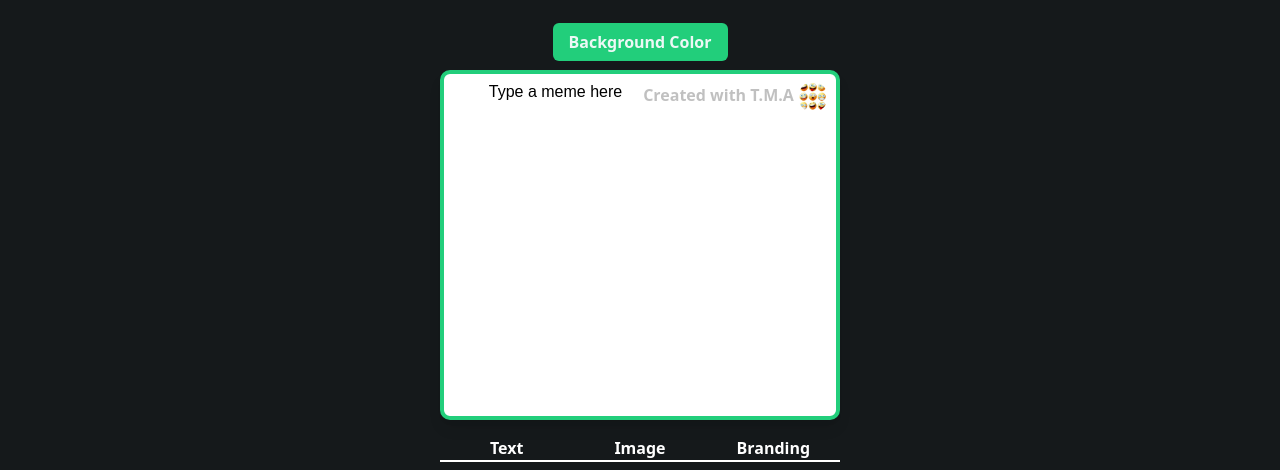
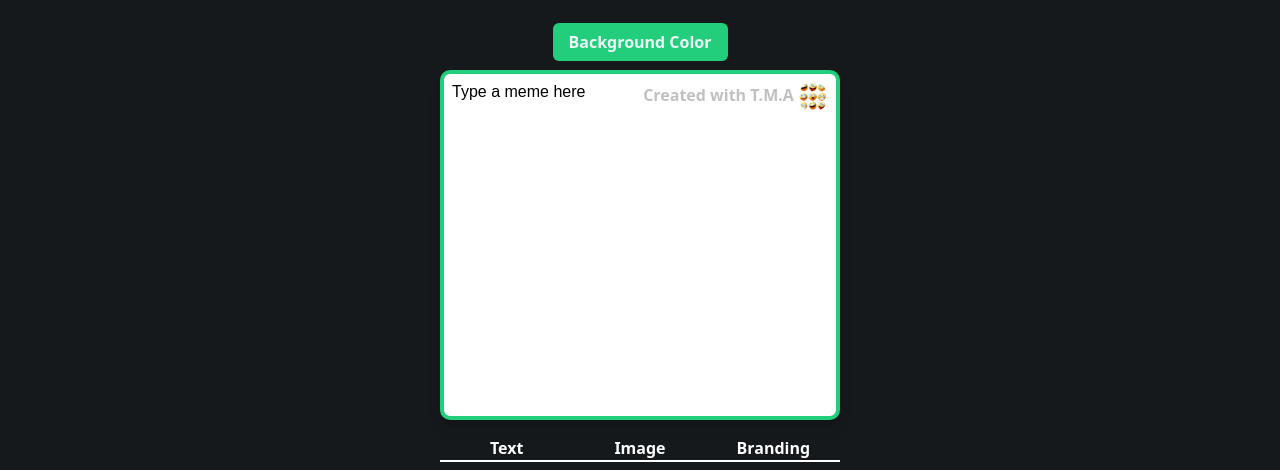
Before and after one commit to cyberohn2/The-Meme-App, a React (Vite) app: page /The-Meme-App/Meme-Editor in a window 1280 px wide. Shown: the part 150-620 px from the top of the page. Built offline with nearby package versions, Linux system fonts and the light colour scheme.

Commit message:
fixed: line wrap and added: meme image download function

```diff
--- a/package.json
+++ b/package.json
@@ -11,6 +11,7 @@
     "preview": "vite preview"
   },
   "dependencies": {
+    "html2canvas": "^1.4.1",
     "react": "^18.2.0",
     "react-dom": "^18.2.0",
     "react-router-dom": "^6.23.1"
--- a/src/Pages/MemeEditor.jsx
+++ b/src/Pages/MemeEditor.jsx
@@ -2,6 +2,7 @@ import React, { useEffect, useRef, useState } from "react";
 import palette from "../assets/palette.svg";
 import heroImg from "/hero-img.png";
 import useDrag from "../useDrag";
+import html2canvas from 'html2canvas';
 
 const MemeEditor = () => {
     const [bgColor, setBgColor] = useState("#ffffff");
@@ -25,6 +26,20 @@ const MemeEditor = () => {
     const fonts = useRef([
         "Arial", "Calibri", "Times New Roman", "Helvetica", "Sans-Serif", "Verdana", "Georgia", "Courier New", "Trebuchet MS", "Comic Sans", "Impact", "Lucida Console", "Monaco", "Brush Script MT", "Segoe UI", "Open Sans", "Lato", "Merriweather", "Playfair Display", "Ubuntu", "Garamond", "Bodoni", "Didot", "Futura", "Avant Garde", "Gill Sans", "Lobster", "Pacifico", "Dancing Script", "Museo", "Rockwell", "Arial Black", "Courier", "Franklin Gothic Medium", "Lucida Sans Unicode"
     ]);
+
+    const memeRef = useRef();
+
+    const downloadMeme = async () => {
+        const element = memeRef.current;
+        const canvas = await html2canvas(element, { useCORS: true });
+        const dataUrl = canvas.toDataURL('image/png');
+        const link = document.createElement('a');
+        link.href = dataUrl;
+        link.download = 'meme.png';
+        document.body.appendChild(link);
+        link.click();
+        document.body.removeChild(link);
+      };
 
     const handleBgColor = (e) => {
         setBgColor(e.target.value);
@@ -68,12 +83,14 @@ const MemeEditor = () => {
     };
 
     const handleMemeText = (e) => {
-        const index = Number(e.target.getAttribute("data-index"));
+        const newText = e.target.value;
+        const index = e.target.getAttribute("data-index")
+
         setMemeArray(prev => {
           const newState = [...prev];
           newState[index] = {
             ...newState[index],
-                text: e.target.value
+            text: newText
           };
           return newState;
         });
@@ -219,10 +236,10 @@ const MemeEditor = () => {
                     <label htmlFor="meme-img" className="px-4 py-2 w-fit whitespace-nowrap bg-accent text-gray font-bold rounded-md hover:bg-gray hover:text-accent cursor-pointer">Background Color</label>
                     <input onChange={handleBgColor} className="hidden" type="color" name="meme-img" id="meme-img" value={bgColor} />
                 </div>
-                <div style={{ background: bgColor }} className="meme-image md:w-[400px] w-[300px] h-[350px] p-2 mb-4 text-text border-4 rounded-[10px] bg-gray border-accent shadow-lg relative overflow-hidden">
+                <div  ref={memeRef} style={{ background: bgColor }} className="meme-image md:w-[400px] w-[300px] h-[350px] p-2 mb-4 text-text border-4 rounded-[10px] bg-gray border-accent shadow-lg relative overflow-hidden">
                     <span className="absolute top-2 right-2 text-[#0000003f] font-bold block">{brandName} <img className="inline rounded-full" src={brandImage.url || heroImg} width="30px" /></span>
                     {memeArray.map((meme, index) => (
-                        <input key={index} type="text" onChange={handleMemeText} data-index={index} value={meme.text} style={{ color: meme.color, fontFamily: meme.font, fontSize: `${meme.textSize}px`, fontWeight: meme.isBold ? "bolder" : "normal" }} className="meme-text outline-none absolute text-center bg-[transparent] text-sm" />
+                        <div maxLength={50} key={index} type="text" data-index={index} style={{ color: meme.color, width: '50%',   fontFamily: meme.font, fontSize: `${meme.textSize}px`, fontWeight: meme.isBold ? "bolder" : "normal" }} className="meme-text outline-none absolute bg-[transparent] text-sm" >{meme.text}</div>
                     ))}
                     {memeImages && memeImages.map((image, index) => (
                         <img className="meme-images absolute" key={index} src={image.url} style={{ width: `${image.size}px`, height: `${image.size}px` }} />
@@ -306,7 +323,7 @@ const MemeEditor = () => {
                     </div>
                 </div>
                 <div>
-                    <a className='px-4 py-2 w-fit whitespace-nowrap bg-gray text-text font-bold rounded-md hover:bg-accent hover:text-gray mr-2' href="" download>Download</a>
+                    <a onClick={downloadMeme} className='px-4 py-2 w-fit whitespace-nowrap bg-gray text-text font-bold rounded-md hover:bg-accent hover:text-gray mr-2' href="" download>Download</a>
                     <a className='px-4 py-2 w-fit whitespace-nowrap bg-accent text-gray font-bold rounded-md hover:bg-gray hover:text-accent' href="">Share to WhatsApp</a>
                 </div>
             </div>
```
Also changed, not shown: 1 other file (tests, documents, lock files or other folders). Lines whose indentation alone changed are shown as unchanged.
